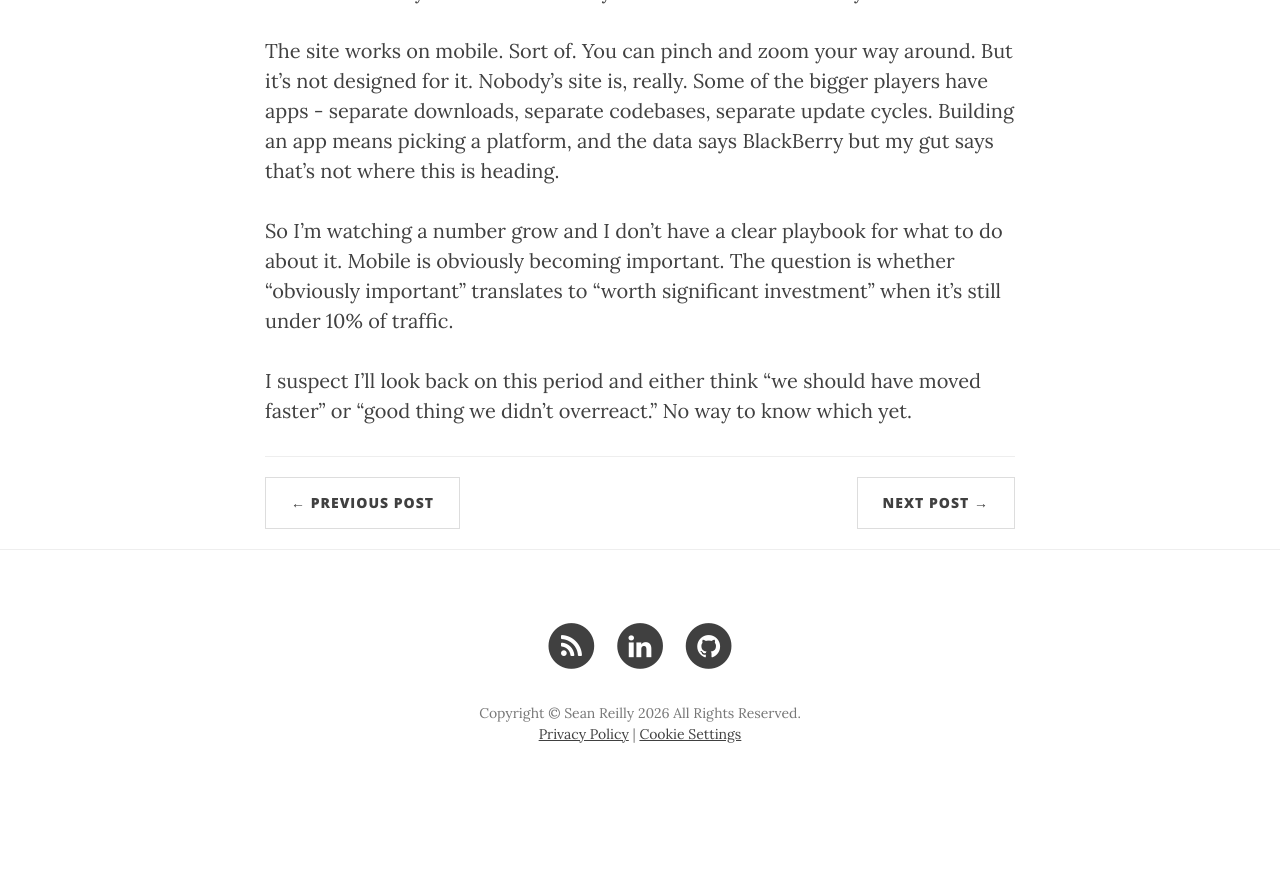
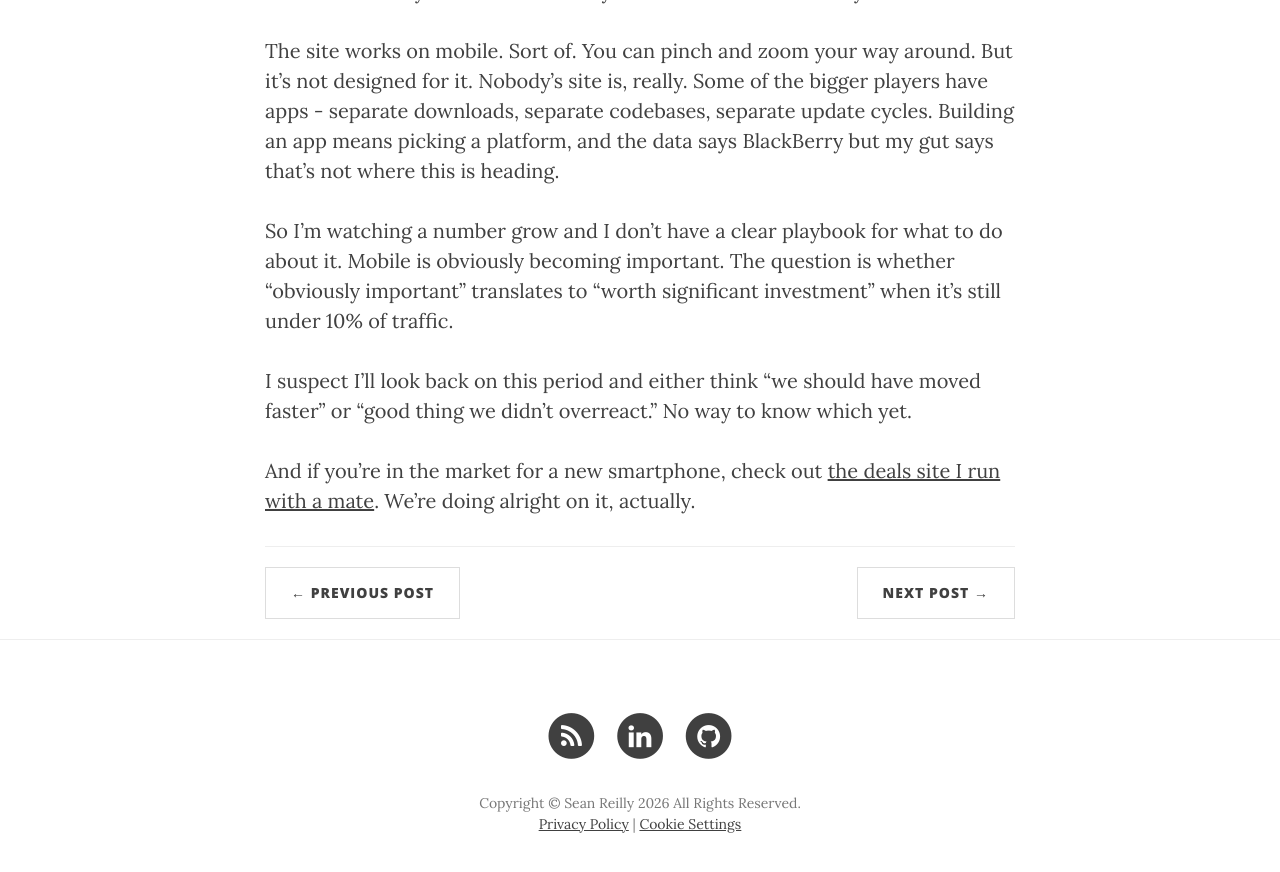
Before and after one commit to seanreillyesq/seanreillyesq.github.io, a Jekyll site: the page built from _posts/2010-11-01-mobile-marketing-isnt-coming-its-here.markdown, in a window 1280 px wide and 900 px high, scrolled down 1207 px. Shown: the top 872 px of the window. Built offline with Jekyll 4.4.1, drawn with Linux system fonts in a browser that asks for light colours; comment, search, counter and statistics services are not loaded; before the commit the page ends 2017 px from its top, so only the background shows below that.

Commit message:
Add: cheeky plug for dealson3.co.uk affiliate site

```diff
--- a/_posts/2010-11-01-mobile-marketing-isnt-coming-its-here.markdown
+++ b/_posts/2010-11-01-mobile-marketing-isnt-coming-its-here.markdown
@@ -28,3 +28,5 @@ The site works on mobile. Sort of. You can pinch and zoom your way around. But i
 So I'm watching a number grow and I don't have a clear playbook for what to do about it. Mobile is obviously becoming important. The question is whether "obviously important" translates to "worth significant investment" when it's still under 10% of traffic.
 
 I suspect I'll look back on this period and either think "we should have moved faster" or "good thing we didn't overreact." No way to know which yet.
+
+And if you're in the market for a new smartphone, check out <a href="https://web.archive.org/web/20130526093510/http://www.dealson3.co.uk:80/" target="_blank">the deals site I run with a mate</a>. We're doing alright on it, actually.
```
